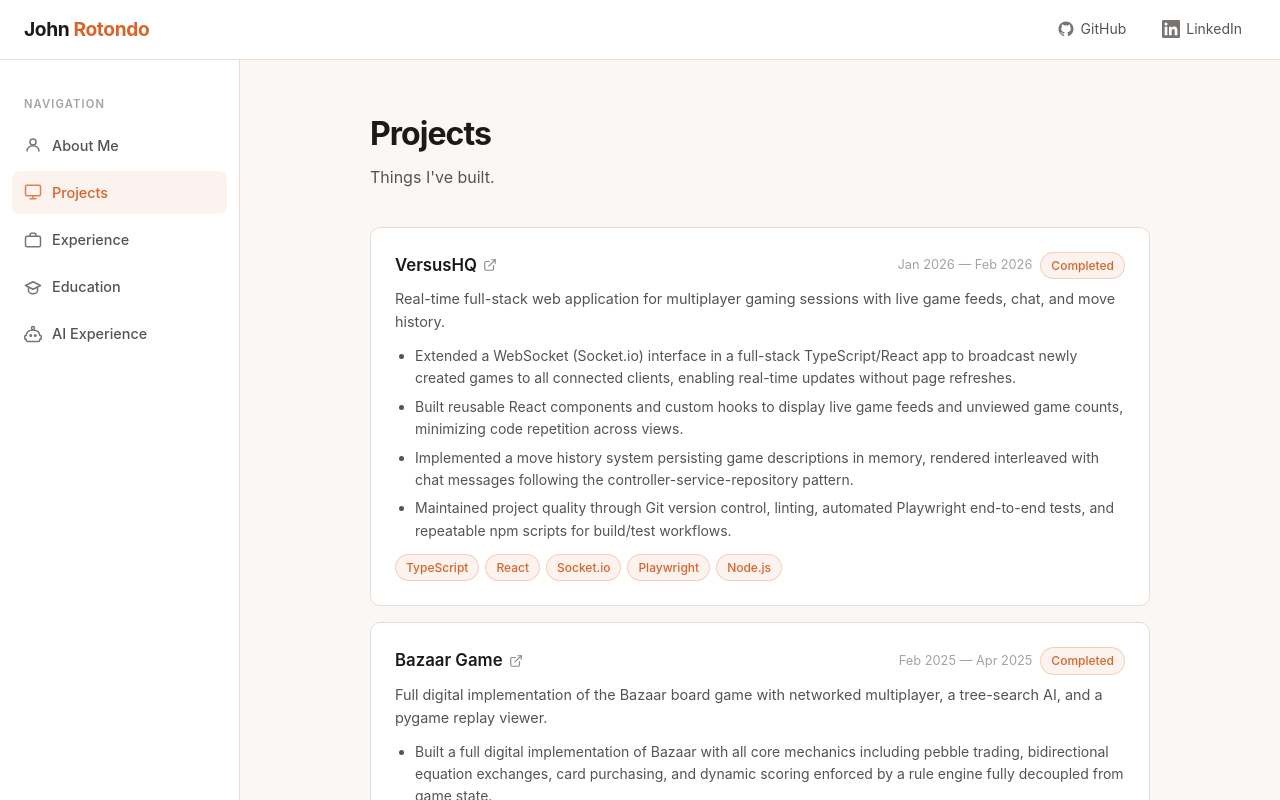
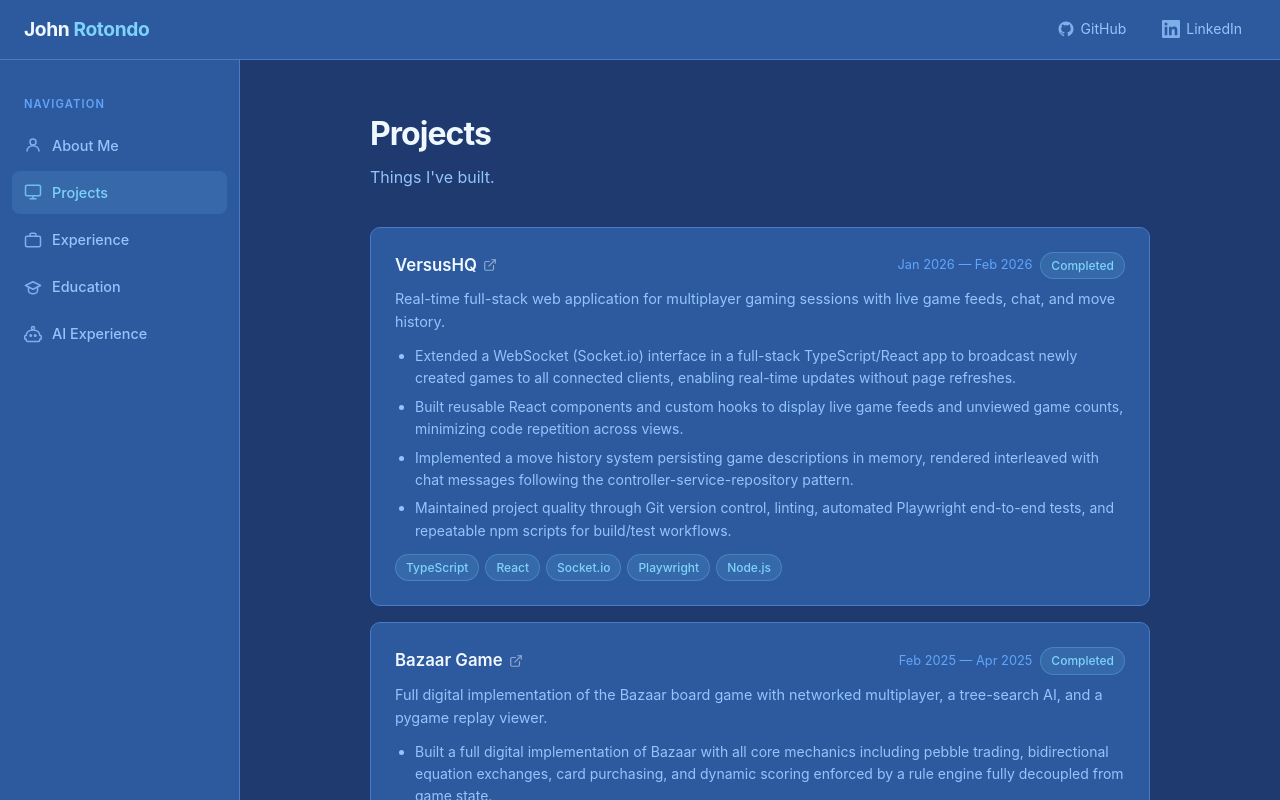
Before and after one commit to rotondojs/my-portfolio, a React (Vite) app in the folder client/: page /projects in a window 1280 px wide. Shown: the top 800 px of the page. Built offline with nearby package versions, Linux system fonts and the light colour scheme.

Commit message:
Update color scheme to blue and light blue

```diff
--- a/client/src/index.css
+++ b/client/src/index.css
@@ -7,15 +7,15 @@
 :root {
   --topbar-height: 60px;
   --sidebar-width: 240px;
-  --bg: #faf7f4;
-  --surface: #ffffff;
-  --surface-hover: #f5f0eb;
-  --border: #e8ddd4;
-  --accent: #d9642a;
-  --accent-hover: #b84e1a;
-  --text-primary: #1c1917;
-  --text-secondary: #57534e;
-  --text-muted: #a8a29e;
+  --bg: #1e3a6e;
+  --surface: #2d5a9e;
+  --surface-hover: #3668b0;
+  --border: #4a7ac8;
+  --accent: #7dd3fc;
+  --accent-hover: #bae6fd;
+  --text-primary: #f0f8ff;
+  --text-secondary: #93c5fd;
+  --text-muted: #60a5fa;
   --radius: 10px;
 }
 
@@ -127,7 +127,7 @@ body {
 
 .sidebar-link.active {
   color: var(--accent);
-  background: rgba(217, 100, 42, 0.08);
+  background: rgba(125, 211, 252, 0.12);
 }
 
 .sidebar-icon {
@@ -225,9 +225,9 @@ body {
   font-weight: 500;
   padding: 3px 10px;
   border-radius: 999px;
-  background: rgba(217, 100, 42, 0.08);
+  background: rgba(125, 211, 252, 0.12);
   color: var(--accent);
-  border: 1px solid rgba(217, 100, 42, 0.25);
+  border: 1px solid rgba(125, 211, 252, 0.25);
 }
 
 /* ── Hero (Home page) ────────────────────────────────────── */
```
